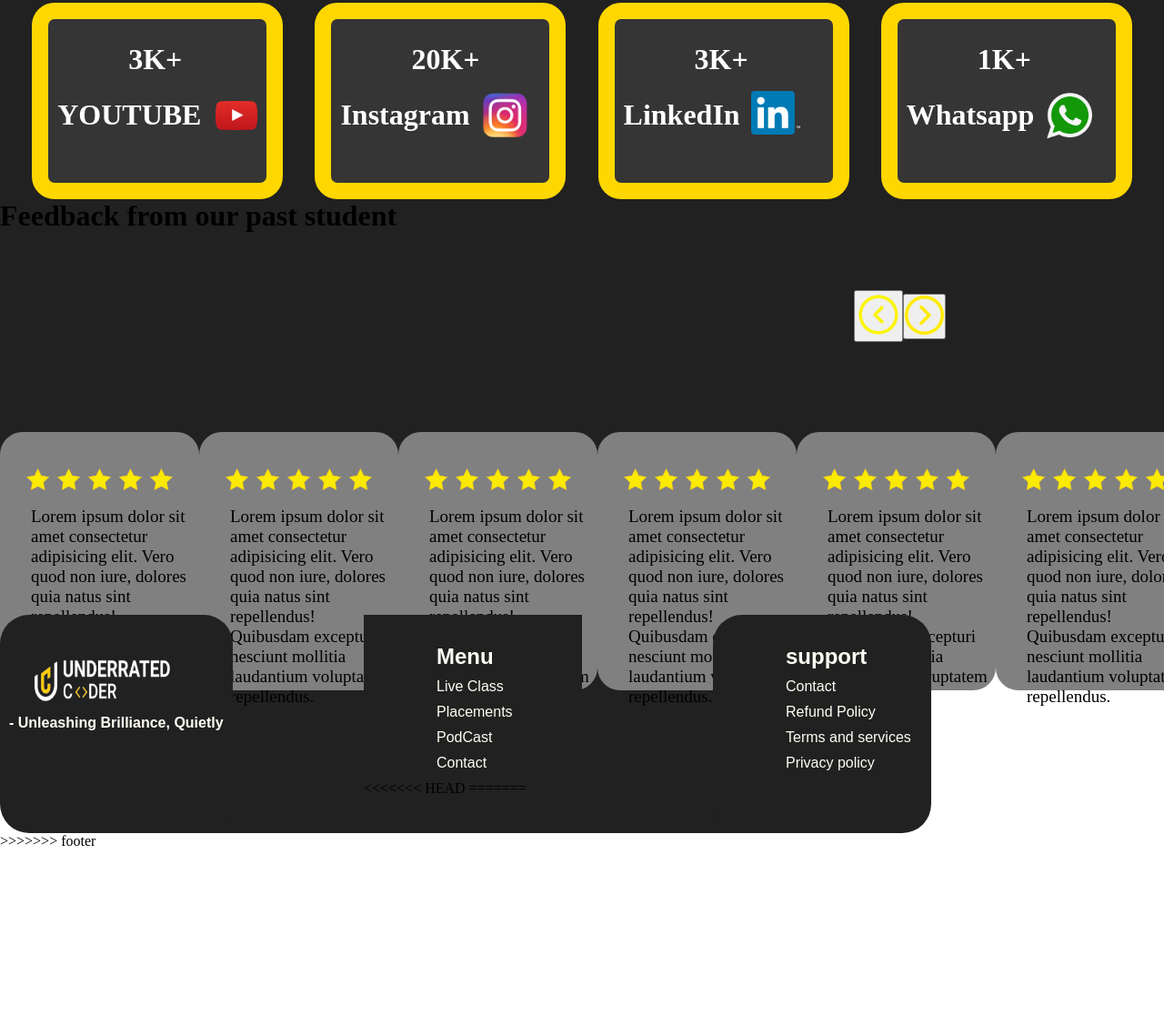
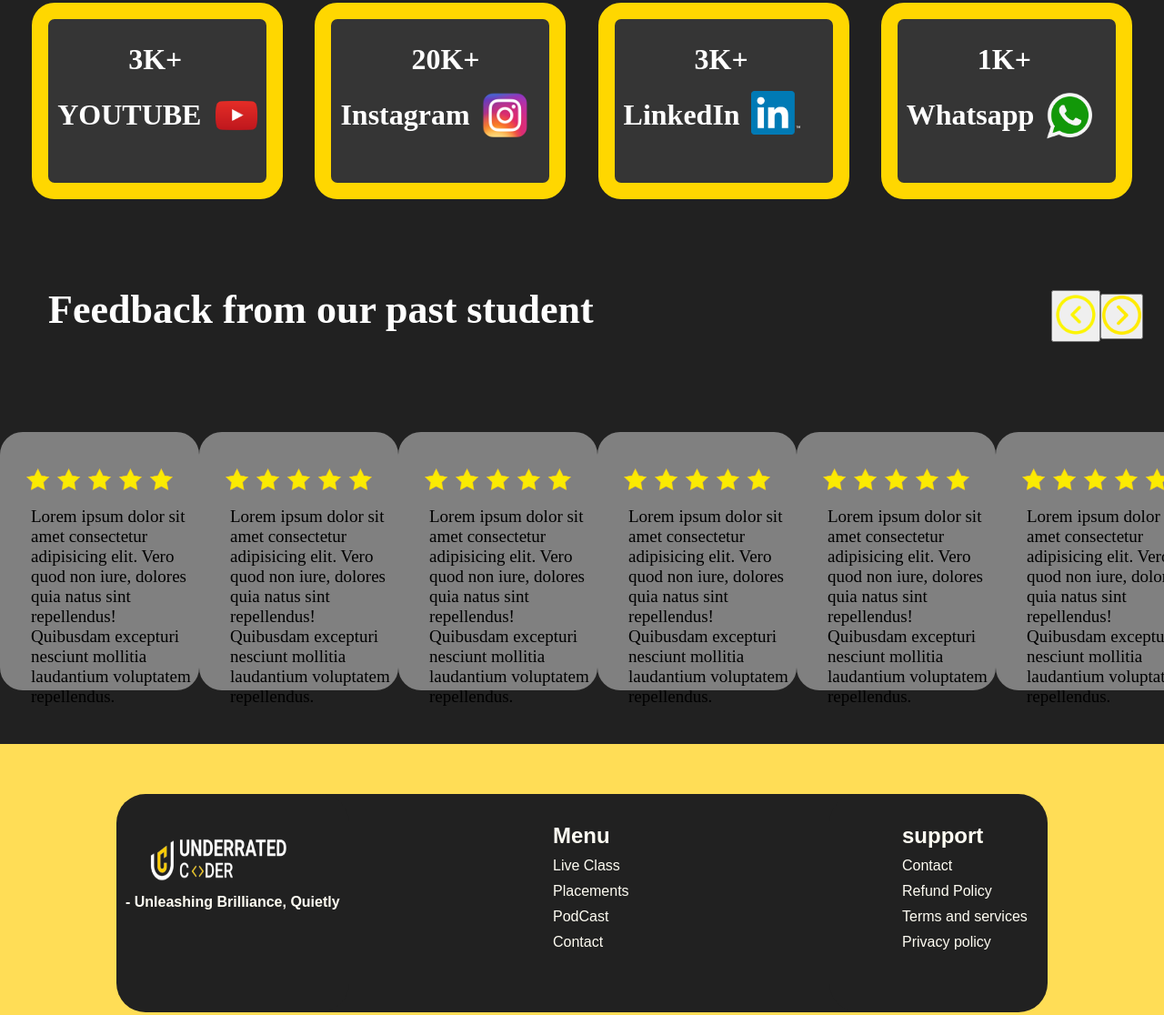
Before and after one commit to Atikkhan365/underratedcoder, a plain HTML site: page index.html in a window 1280 px wide. Shown: the part 2121-3237 px from the top of the page at 91% size. Before the commit the page ends 3055 px from the top, so only its background shows below. Drawn offline with nearby package versions, Linux system fonts and the light colour scheme.

Commit message:
le re lund ke

```diff
--- a/index.html
+++ b/index.html
@@ -241,10 +241,8 @@
                     <span>Contact</span>
 
 
-<<<<<<< HEAD
 
 
-=======
                 </div>
                 <div class="footerstrd">
                     <h2>support</h2>
@@ -259,7 +257,6 @@
         </div>
 
     </footer>
->>>>>>> footer
 </body>
 
 </html>
--- a/style.css
+++ b/style.css
@@ -323,7 +323,7 @@
 
 .container4 {
     width: 100%;
-    height: auto;
+    height: 1015px;
     background-color: #212121;
 }
 
@@ -415,7 +415,6 @@
     margin-top: 16px;
     margin-left: 12px;
 }
-<<<<<<< HEAD
 .feed{
     margin-top: 96px;
     margin-left: 53px;
@@ -482,7 +481,6 @@
     margin-top: 99px;
     border-radius: 25px;
 }
-=======
 .footer{
    width: 100%;
     height: 350px;
@@ -490,6 +488,7 @@
     display: flex;
     align-items: center;
     justify-content: center;
+
 }
 
 
@@ -565,5 +564,3 @@
     margin-top: 10px;
     margin-left: 10px;
 }
-
->>>>>>> footer
```
